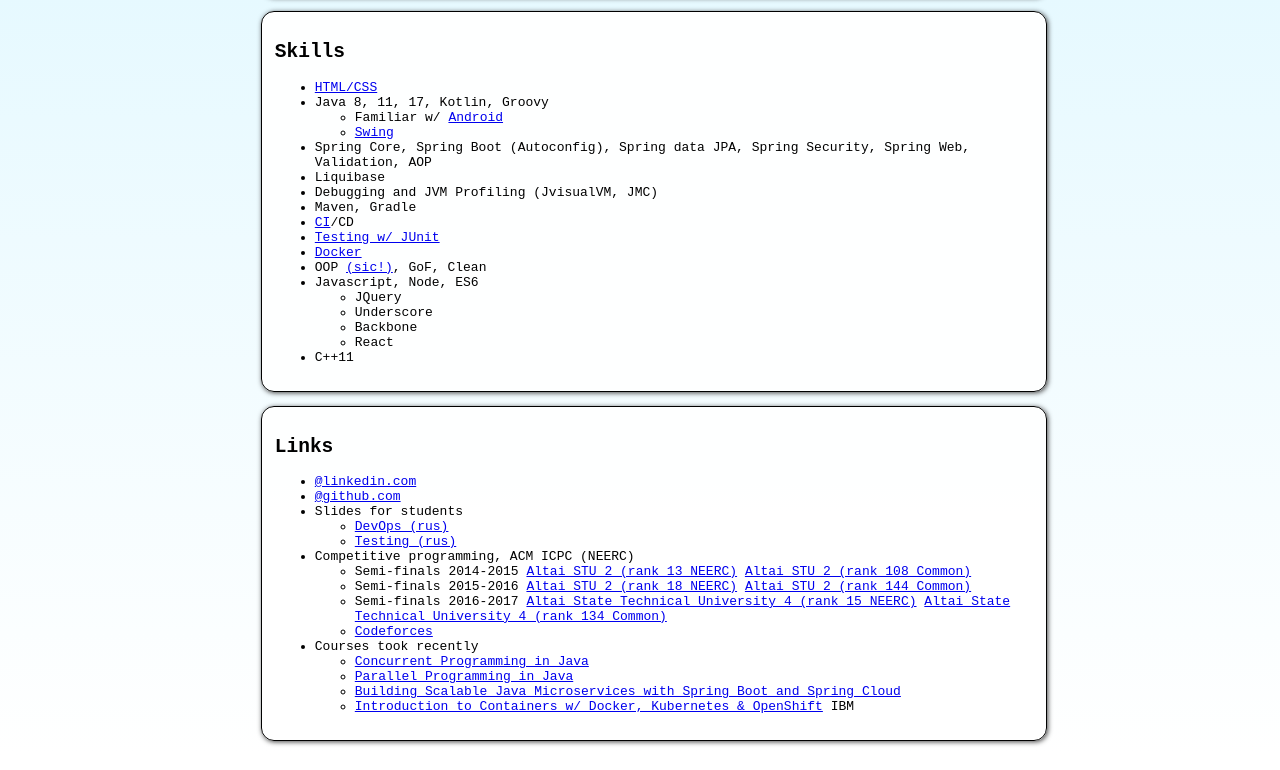
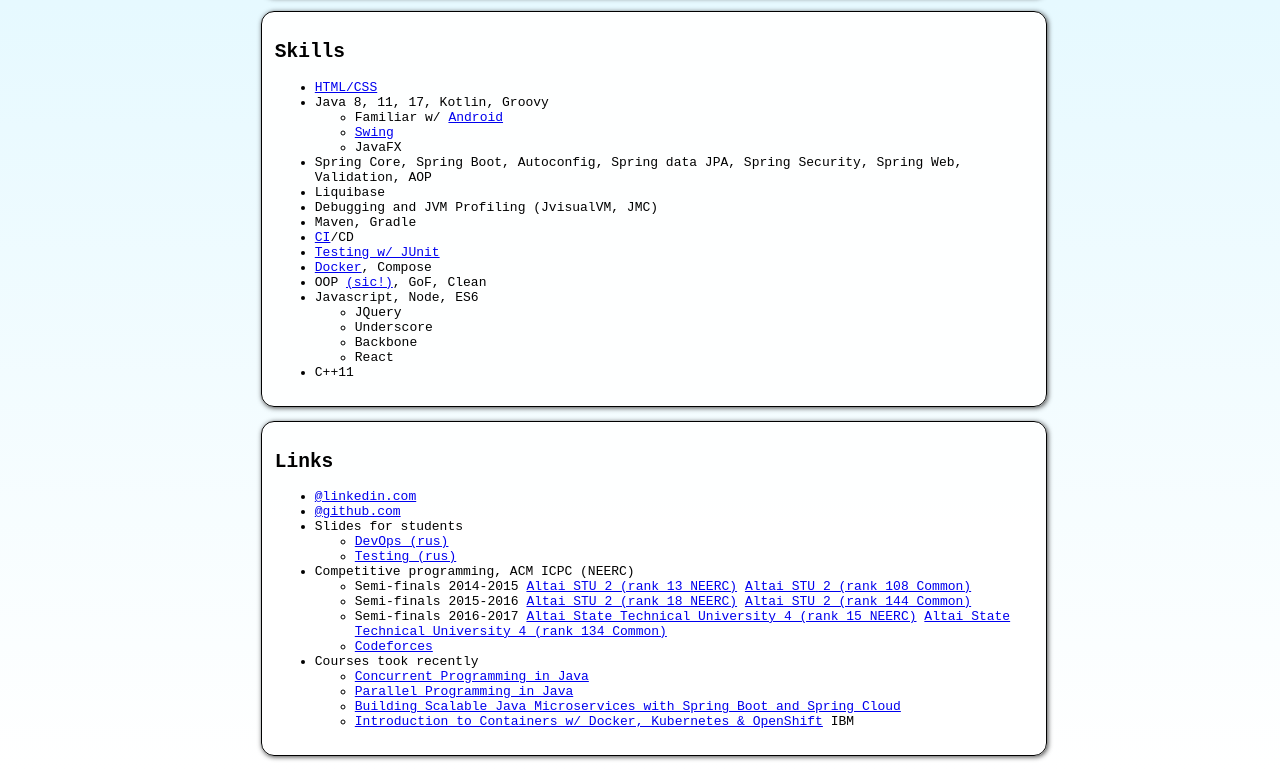
Before and after one commit to GooKv/resume, a plain HTML site: page index.html in a window 1280 px wide. Shown: the part 764-1534 px from the top of the page. Drawn offline with Linux system fonts and the light colour scheme.

Commit message:
Update index.html

```diff
--- a/index.html
+++ b/index.html
@@ -107,15 +107,16 @@
                 <ul>
                     <li>Familiar w/ <a href="https://github.com/GooKv/kommonsense">Android</a></li>
                     <li><a href="https://github.com/GooKv/generic-table">Swing</a></li>
+                    <li>JavaFX</li>
                 </ul>
             </li>
-            <li>Spring Core, Spring Boot (Autoconfig), Spring data JPA, Spring Security, Spring Web, Validation, AOP</li>
+            <li>Spring Core, Spring Boot, Autoconfig, Spring data JPA, Spring Security, Spring Web, Validation, AOP</li>
             <li>Liquibase</li>
             <li>Debugging and JVM Profiling (JvisualVM, JMC)</li>
             <li>Maven, Gradle</li>
             <li><a href="https://github.com/GooKv/generic-table/blob/dev/.travis.yml">CI</a>/CD</li>
             <li><a href="https://github.com/GooKv/generic-table/blob/dev/src/test/java/me/gookven/swingx/generictable/GenericTableTest.java">Testing w/ JUnit</a></li>
-            <li><a href="https://github.com/GooKv/docker-example">Docker</a></li>
+            <li><a href="https://github.com/GooKv/docker-example">Docker</a>, Compose</li>
             <li>
                 OOP <a href="https://github.com/yegor256/cactoos/pull/457">(sic!)</a>, GoF, Clean
             </li>
```
